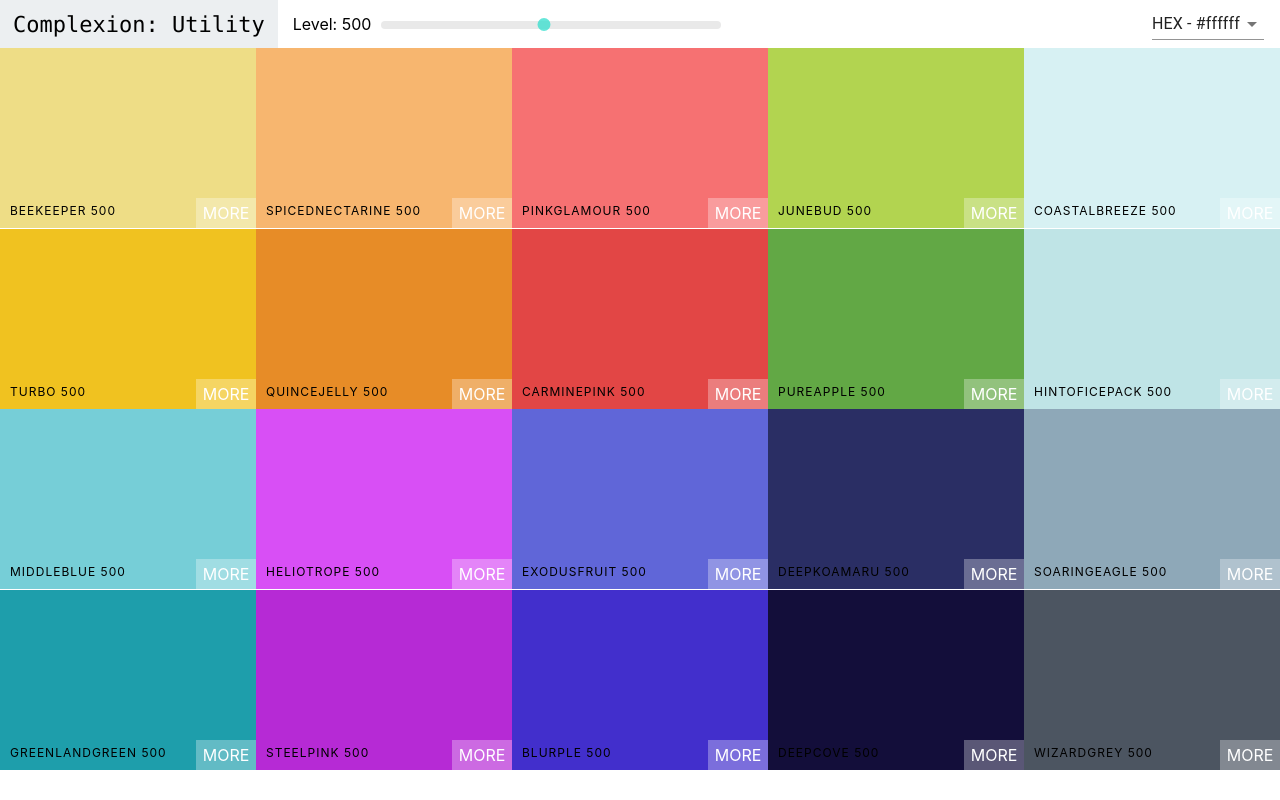
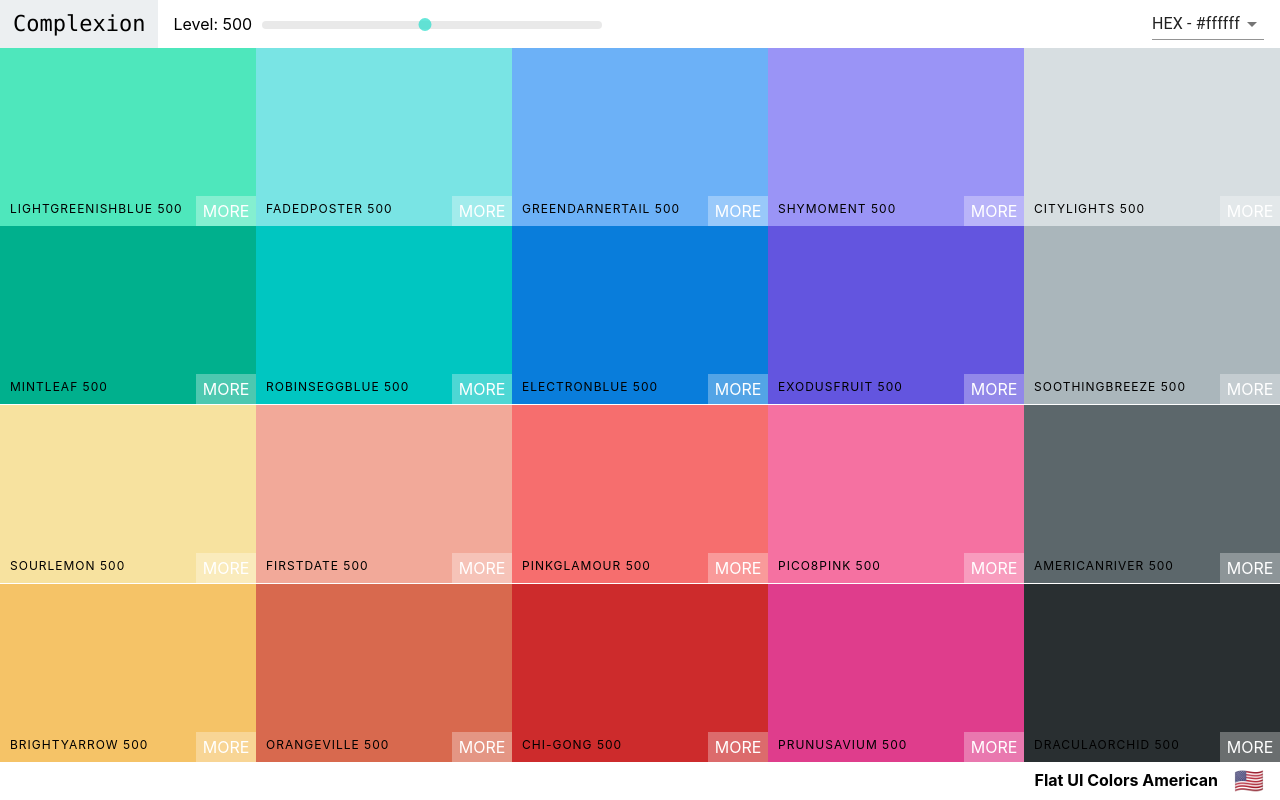
Before and after one commit to carlomunguia/complexion, a React (Create React App) app in the folder complexion/: page /palette/flat-ui-colors-american in a window 1280 px wide. Built offline with nearby package versions, Linux system fonts and the light colour scheme.

Commit message:
Complexion 8
created a footer to display accurate palette, integrated react router and created new routes, converted palette js to functional component style, created a palettelist page that will be used to navigate between all seed palettes, styled accordingly

```diff
--- a/complexion/package.json
+++ b/complexion/package.json
@@ -14,6 +14,7 @@
     "react": "^18.2.0",
     "react-copy-to-clipboard": "^5.1.0",
     "react-dom": "^18.2.0",
+    "react-router-dom": "^6.3.0",
     "react-scripts": "5.0.1",
     "typescript": "^4.7.4",
     "web-vitals": "^2.1.4"
--- a/complexion/src/App.js
+++ b/complexion/src/App.js
@@ -1,17 +1,21 @@
-import React, { Component } from "react";
+import "./App.css";
+import React from "react";
+import { Route, Routes } from "react-router-dom";
 import Palette from "./Palette";
+//these two now imported into Palette.js instead
+// import seedColors from './seedColors';
+// import { generatePalette } from './colorHelpers';
+import PaletteList from "./PaletteList";
 import seedColors from "./seedColors";
-import { generatePalette } from "./colorHelpers";
 
-class App extends Component {
-  render() {
-    console.log(generatePalette(seedColors[1]));
-    return (
-      <div>
-        <Palette palette={generatePalette(seedColors[4])} />
-      </div>
-    );
-  }
+function App() {
+  return (
+    <Routes>
+      <Route path='/' element={<PaletteList palettes={seedColors} />} />
+      <Route path='/palette/:paletteId' element={<Palette />} /> //no more
+      palette prop
+    </Routes>
+  );
 }
 
 export default App;
--- a/complexion/src/Navbar.js
+++ b/complexion/src/Navbar.js
@@ -1,4 +1,5 @@
 import React, { Component } from "react";
+import { Link } from "react-router-dom";
 import "rc-slider/assets/index.css";
 import "./Navbar.css";
 import Slider from "rc-slider";
@@ -28,7 +29,7 @@ class Navbar extends Component {
     return (
       <header className='Navbar'>
         <div className='logo'>
-          <a href='#'>Complexion: Utility</a>
+          <Link to='/'>Complexion</Link>
         </div>
         <div className='slider-container'>
           <span>Level: {level}</span>
--- a/complexion/src/Palette.css
+++ b/complexion/src/Palette.css
@@ -1,6 +1,22 @@
 .Palette{
     height: 100vh;
+    display: flex;
+    flex-direction: column;
 }
 .Palette-colors {
     height: 90%;
 }
+
+.Palette-footer {
+    background-color: white;
+    height: 5vh;
+    display: flex;
+    justify-content: flex-end;
+    align-items: center;
+    font-weight: bold;
+}
+
+.emoji {
+    font-size: 1.5rem;
+    margin: 0 1rem;
+}
--- a/complexion/src/Palette.js
+++ b/complexion/src/Palette.js
@@ -1,38 +1,47 @@
-import React, { Component } from "react";
+import React, { useState } from "react";
+import { useParams } from "react-router-dom";
 import ColorBox from "./ColorBox";
 import Navbar from "./Navbar";
 import "./Palette.css";
+import { generatePalette } from "./colorHelpers";
+import seedColors from "./seedColors";
 
-class Palette extends Component {
-  constructor(props) {
-    super(props);
-    this.state = { level: 500, format: "hex" };
-    this.changeLevel = this.changeLevel.bind(this);
-    this.changeFormat = this.changeFormat.bind(this);
-  }
-  changeLevel(level) {
-    this.setState({ level });
-  }
-  changeFormat(val) {
-    this.setState({ format: val });
-  }
-  render() {
-    const { colors } = this.props.palette;
-    const { level, format } = this.state;
-    const colorBoxes = colors[level].map((color) => (
-      <ColorBox background={color[format]} name={color.name} />
+export default function Palette() {
+  const { paletteId } = useParams(); //useParams to get the :paletteId
+
+  const findPalette = (id) => {
+    return seedColors.find(function (palette) {
+      return palette.id === id;
+    });
+  };
+
+  const palette = generatePalette(findPalette(paletteId));
+
+  const [level, setLevel] = useState(500);
+  const [format, setFormat] = useState("hex");
+  const colorBoxes = palette.colors[level].map((color) => (
+    <ColorBox background={color[format]} name={color.name} key={color.id} />
   ));
+
+  const changeLevel = (level) => {
+    setLevel(level);
+  };
+
+  const changeFormat = (val) => {
+    setFormat(val);
+  };
   return (
     <div className='Palette'>
       <Navbar
         level={level}
-          changeLevel={this.changeLevel}
-          handleChange={this.changeFormat}
+        changeLevel={changeLevel}
+        handleChange={changeFormat}
       />
       <div className='Palette-colors'>{colorBoxes}</div>
+      <footer className='Palette-footer'>
+        {palette.paletteName}
+        <span className='emoji'>{palette.emoji}</span>
+      </footer>
     </div>
   );
 }
-}
-
-export default Palette;
--- /dev/null
+++ b/complexion/src/PaletteList.js
@@ -0,0 +1,20 @@
+import React, { Component } from "react";
+import { Link } from "react-router-dom";
+
+class PaletteList extends Component {
+  render() {
+    const { palettes } = this.props;
+    return (
+      <div>
+        <h1>Complexion Colors</h1>
+        {palettes.map((palette) => (
+          <p>
+            <Link to={`/palette/${palette.id}`}>{palette.paletteName}</Link>
+          </p>
+        ))}
+      </div>
+    );
+  }
+}
+
+export default PaletteList;
```
Also changed, not shown: complexion/src/index.js (+9 -8 lines), 1 other file (tests, documents, lock files or other folders). Lines whose indentation alone changed are shown as unchanged.
